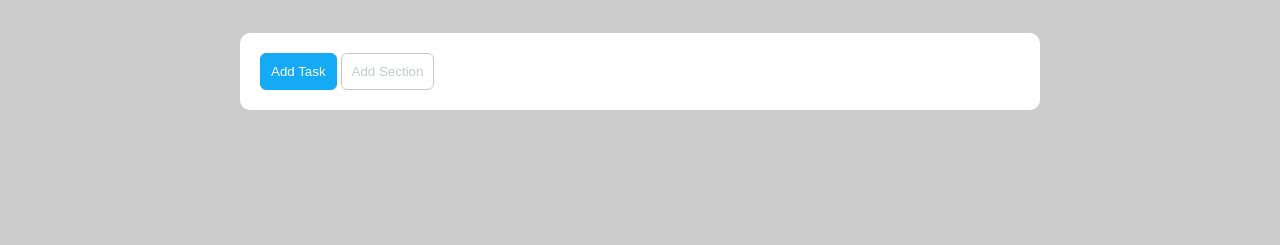
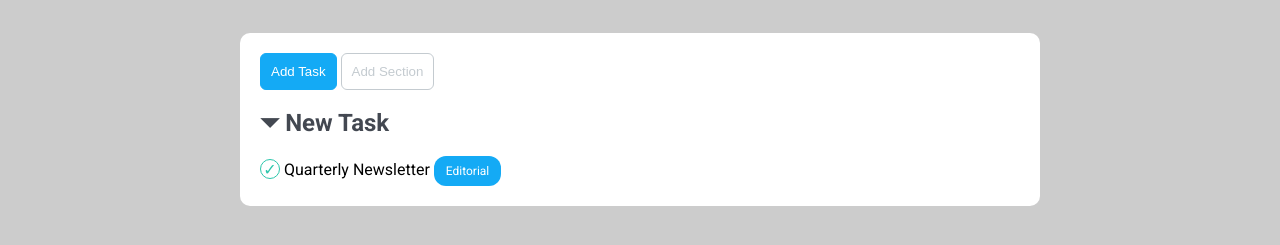
Before and after one commit to MatteoVentura7/html-css-toboolist, a plain HTML site: page index.html in a window 1280 px wide. Shown: the part 87-332 px from the top of the page. Drawn offline with Linux system fonts and the light colour scheme.

Commit message:
prima section

```diff
--- a/css/style.css
+++ b/css/style.css
@@ -63,3 +63,36 @@ main {
     color: #C4CBD0;
     border-color: #C4CBD0;
 }
+
+.tag {
+    display: inline-block;
+    color: #ffffff;
+    font-size: 12px;
+    padding: 8px 12px;
+    border-radius: 12px;
+}
+
+
+.tag-azure {
+    background-color: #14AAF5;
+}
+
+ul {
+    list-style: none;
+}
+
+.circle {
+    color: #2CC6AB;
+    display: inline-block;
+    height: 20px;
+    width: 20px;
+    line-height: 20px;
+    text-align: center;
+    border: 1px solid #2CC6AB;
+    border-radius: 100%;
+
+}
+
+.title {
+    color:#434851 ;
+}
--- a/index.html
+++ b/index.html
@@ -25,6 +25,19 @@
         <button class="btn btn-blue">Add Task</button>
         <button class="btn btn-grey">Add Section</button>
 <!--button-->
+<br><br>
+<!--prima section-->
+        <section>
+            <h2 class="title">&#9207; New Task</h2>
+            <br>
+            <ul>
+                <li>
+                    <span class="circle">&check;</span>
+                     Quarterly Newsletter
+                    <span class="tag tag-azure "> Editorial</span>
+                </li>
+            </ul>
+        </section>
     </main>
 
 
```
